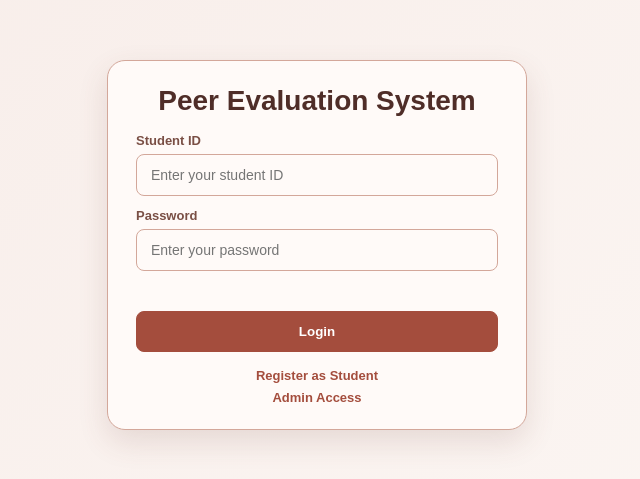
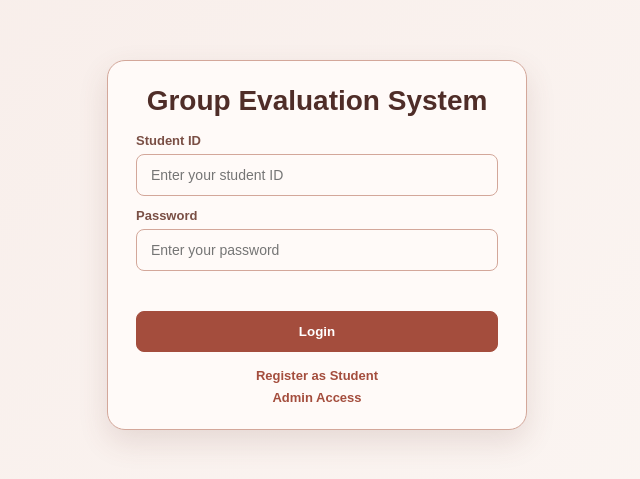
Before and after one commit to Samsam-CodeX/Rubrics-System-Server, a website: page app/index.html in a window 1280 px wide. Shown: the part 155-634 px from the top of the page, without its empty margins (323-963 px from the left). Drawn offline with Linux system fonts and the light colour scheme.

Commit message:
Update index.html

```diff
--- a/app/index.html
+++ b/app/index.html
@@ -123,7 +123,7 @@
 
 <body>
     <div class="container">
-        <h1>Peer Evaluation System</h1>
+        <h1>Group Evaluation System</h1>
 
         <div class="field">
             <label for="studentId">Student ID</label>
```
